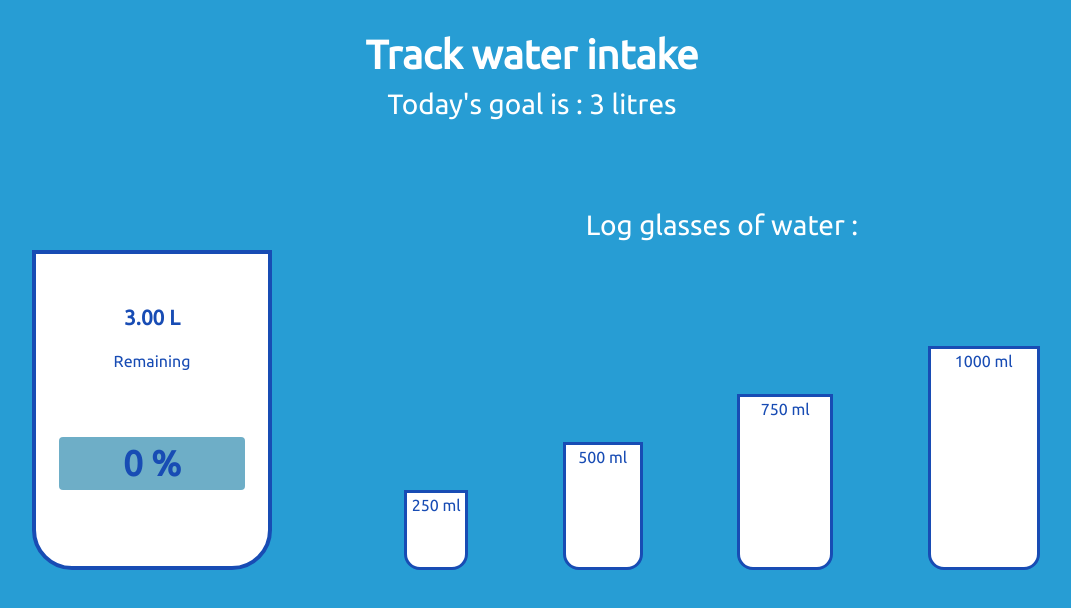
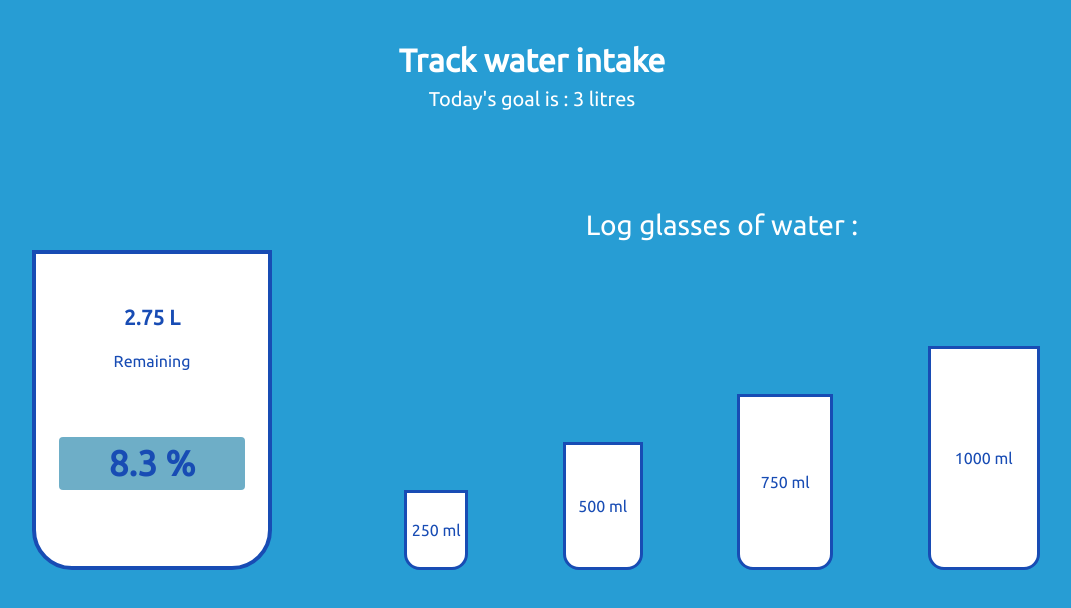
Before and after one commit to bhavishay97/track-water-intake, a plain HTML site: page index.html in a window 1280 px wide. Both pictures are taken after a click on the element "250 ml". Shown: the whole page, without its empty margins (108-1179 px from the left). Drawn offline with nearby package versions, Linux system fonts and the light colour scheme.

Commit message:
updated script.js
Water logging is now working.

```diff
--- a/index.html
+++ b/index.html
@@ -23,8 +23,8 @@
       <div class="container mb-5">
         <div class="row height align-items-center">
           <div class="col text-center mx-auto">
-            <h1 class="font-weight-bold">Track water intake</h1>
-            <h3>Today's goal is : 3 litres</h3>
+            <h2 class="font-weight-bold">Track water intake</h2>
+            <h5>Today's goal is : 3 litres</h5>
           </div>
         </div>
       </div>
@@ -69,5 +69,5 @@
     </section>
     <!-- end of main section -->
   </body>
-  <!-- <script src="./script.js"></script> -->
+  <script src="./script.js"></script>
 </html>
--- a/script.js
+++ b/script.js
@@ -1 +1,22 @@
-alert('Working...');
+const smallCups = document.querySelectorAll('.small-cup');
+const litres = document.querySelector('.litres');
+const percentage = document.querySelector('.percentage');
+const remained = document.querySelector('.remained');
+const todaysGoalText = document.querySelector('h5');
+
+let totalWater = 3;
+let percentValue = 0;
+
+smallCups.forEach((cup, index) => {
+  cup.addEventListener('click', () => updateBigCup(index));
+});
+
+function updateBigCup(index) {
+  const logValue = parseInt(smallCups[index].innerHTML);
+
+  totalWater -= logValue / 1000;
+  litres.innerText = totalWater + ' L';
+
+  percentValue += (logValue / 3000) * 100;
+  percentage.innerText = percentValue.toFixed(1) + ' %';
+}
--- a/style.css
+++ b/style.css
@@ -38,6 +38,15 @@ body {
   border: 0.2rem solid rgb(24, 76, 180);
   border-radius: 0 0 1rem 1rem;
   cursor: pointer;
+  display: flex;
+  justify-content: center;
+  align-items: center;
+  transition: all 0.3s ease;
+}
+
+.small-cup:hover {
+  background: rgb(110, 174, 199);
+  color: white;
 }
 
 .cup-250 {
```
